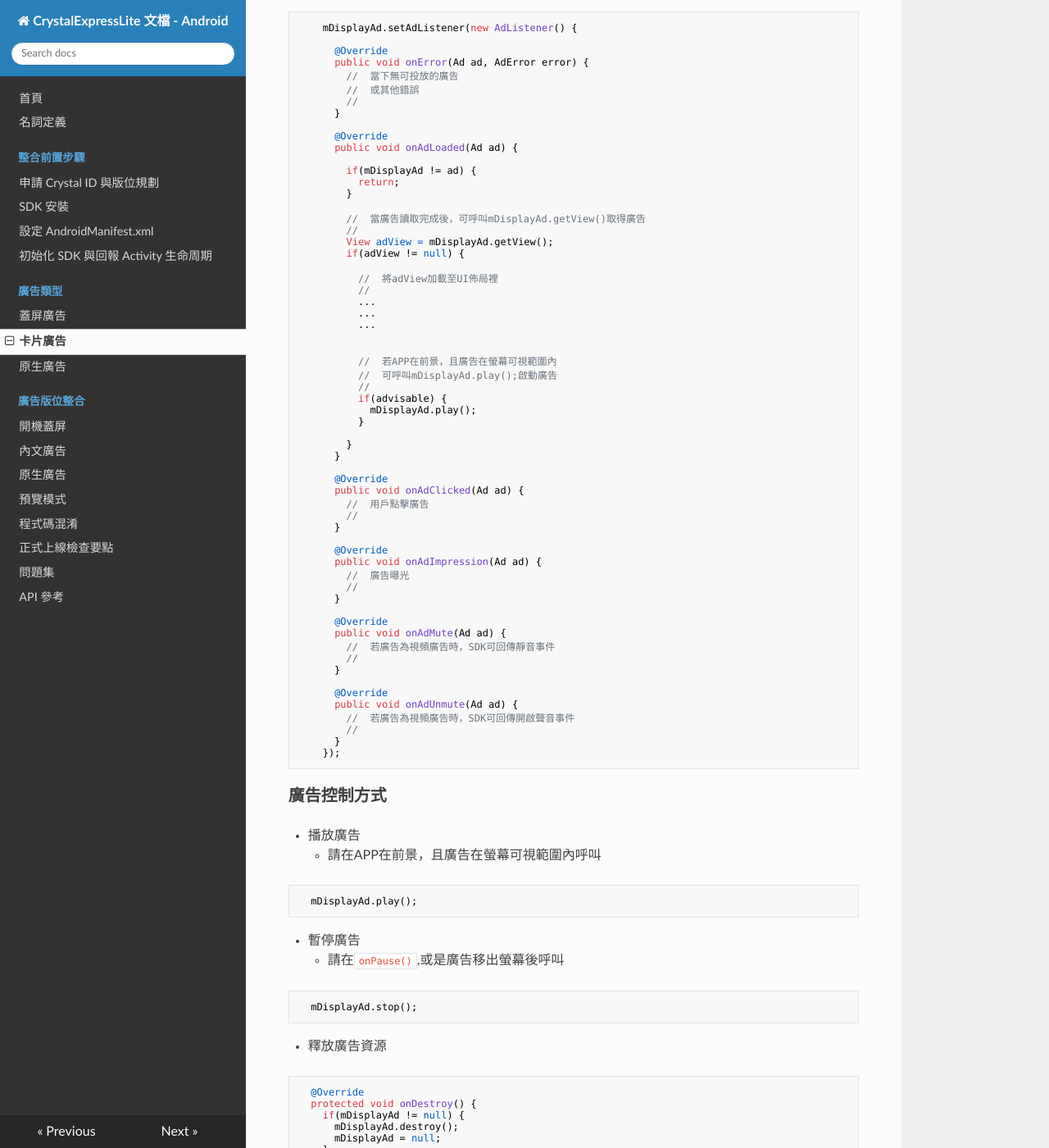
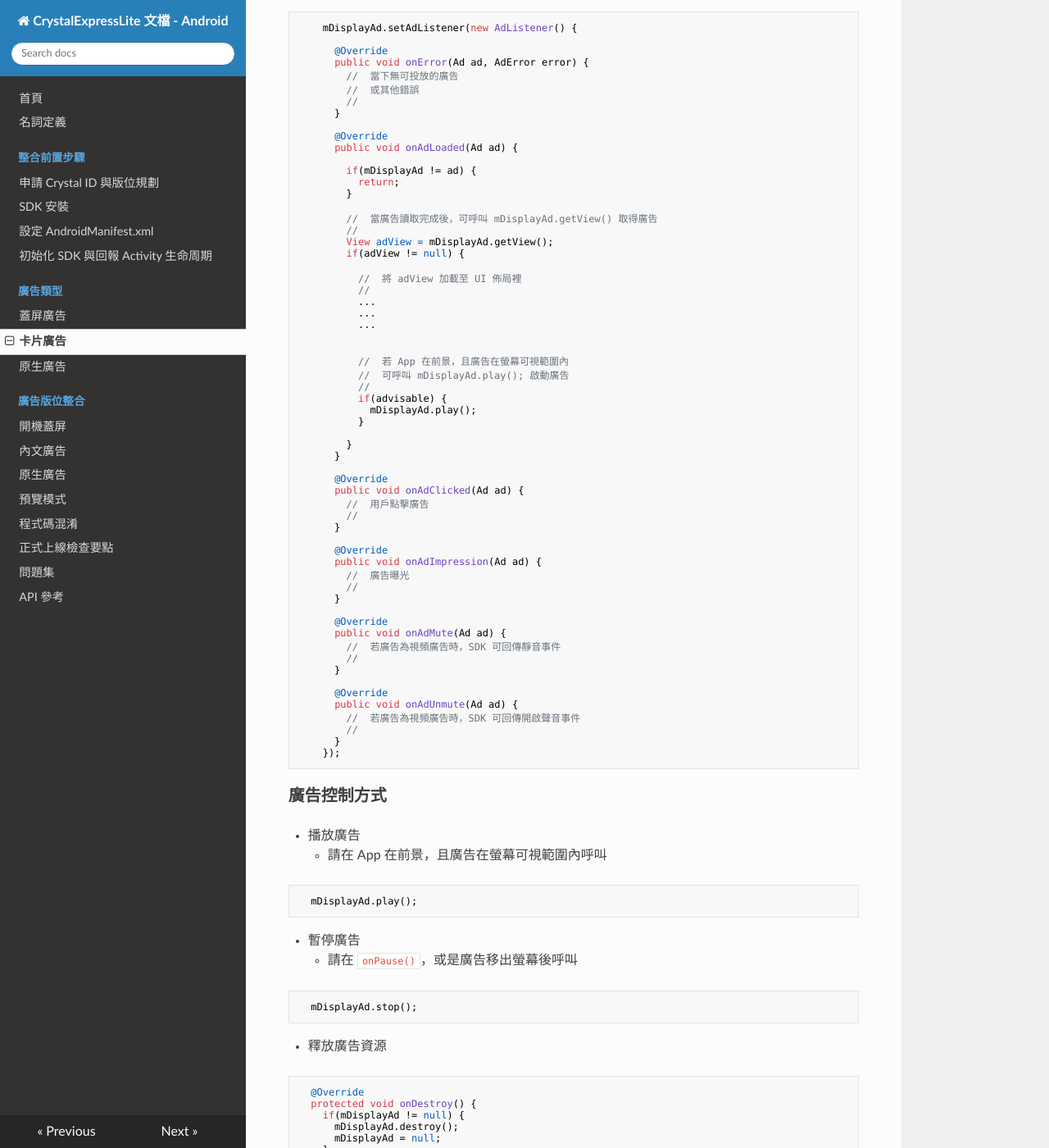
Before and after one commit to intowow/CrystalExpressLiteDocumentation-Android-zh_CN, an MkDocs documentation site: the page built from docs/card-ad.md, in a window 1280 px wide and 1400 px high, scrolled down 449 px. Shown: the whole window at 82% size. Built offline with MkDocs 1.6.1, drawn with Linux system fonts in a browser that asks for light colours; nearby versions of some CDN libraries; old or Windows-style settings are respelled for this version of MkDocs; some of the changed text lies outside the part shown.

Commit message:
CE-275: make a little tweak

````diff
--- a/docs/card-ad.md
+++ b/docs/card-ad.md
@@ -32,20 +32,20 @@
           return;
         }
 
-        //  當廣告讀取完成後，可呼叫mDisplayAd.getView()取得廣告
+        //  當廣告讀取完成後，可呼叫 mDisplayAd.getView() 取得廣告
         //
         View adView = mDisplayAd.getView();
         if(adView != null) {
 
-          //  將adView加載至UI佈局裡
+          //  將 adView 加載至 UI 佈局裡
           //
           ...
           ...
           ...
 
 
-          //  若APP在前景，且廣告在螢幕可視範圍內
-          //  可呼叫mDisplayAd.play();啟動廣告
+          //  若 App 在前景，且廣告在螢幕可視範圍內
+          //  可呼叫 mDisplayAd.play(); 啟動廣告
           //
           if(advisable) {
             mDisplayAd.play();
@@ -68,13 +68,13 @@
 
       @Override
       public void onAdMute(Ad ad) {
-        //  若廣告為視頻廣告時，SDK可回傳靜音事件
+        //  若廣告為視頻廣告時，SDK 可回傳靜音事件
         //
       }
 
       @Override
       public void onAdUnmute(Ad ad) {
-        //  若廣告為視頻廣告時，SDK可回傳開啟聲音事件
+        //  若廣告為視頻廣告時，SDK 可回傳開啟聲音事件
         //
       }
     });
@@ -83,13 +83,13 @@
 ### 廣告控制方式
 
 - 播放廣告
-    - 請在APP在前景，且廣告在螢幕可視範圍內呼叫
+    - 請在 App 在前景，且廣告在螢幕可視範圍內呼叫
 ```java
   mDisplayAd.play();
 ```
 
 - 暫停廣告
-    - 請在`onPause()`,或是廣告移出螢幕後呼叫
+    - 請在 `onPause()`，或是廣告移出螢幕後呼叫
 ```java
   mDisplayAd.stop();
 ```
@@ -114,7 +114,7 @@
 
 ### 進階整合
 
-- 若廣告在onAdLoad()內，載入UI佈局後，希望直接播放，請在呼叫loadAd()之前，設定setAutoPlay()
+- 若廣告在 onAdLoad() 內，載入 UI 佈局後，希望直接播放，請在呼叫 loadAd() 之前，設定 setAutoPlay()
 ```java
   mDisplayAd.setAutoplay(true);
 
@@ -124,8 +124,8 @@
 
   mDisplayAd.loadAd();
 ```
-- 若需要縮放廣告寬高，請在呼叫loadAd()之前，設定setWidth()
-    - 設定寬度之後，SDK會自動調整廣告的寬高比
+- 若需要縮放廣告寬高，請在呼叫 loadAd() 之前，設定 setWidth()
+    - 設定寬度之後，SDK 會自動調整廣告的寬高比
 ```java
   mDisplayAd.setWidth(int 廣告寬度);
 
````
Also changed, not shown: other parts of docs/card-ad.md (+2 -2 lines), docs/content-ad-integration.md (+19 -19 lines), docs/native-ad.md (+13 -13 lines), docs/splash-ad.md (+13 -13 lines).
